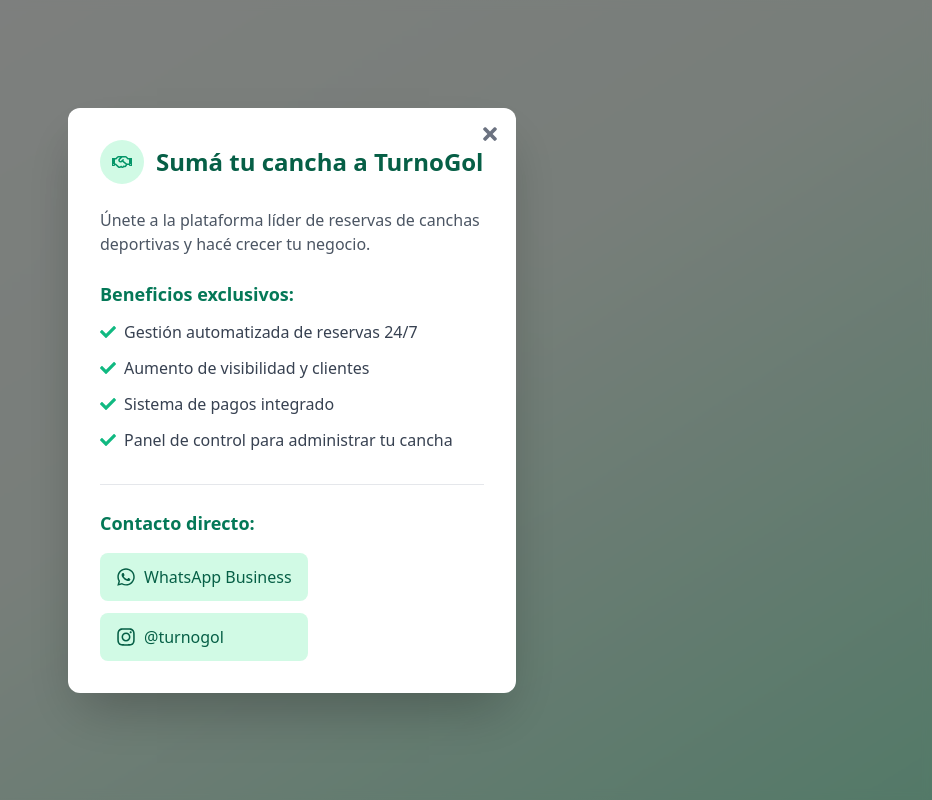
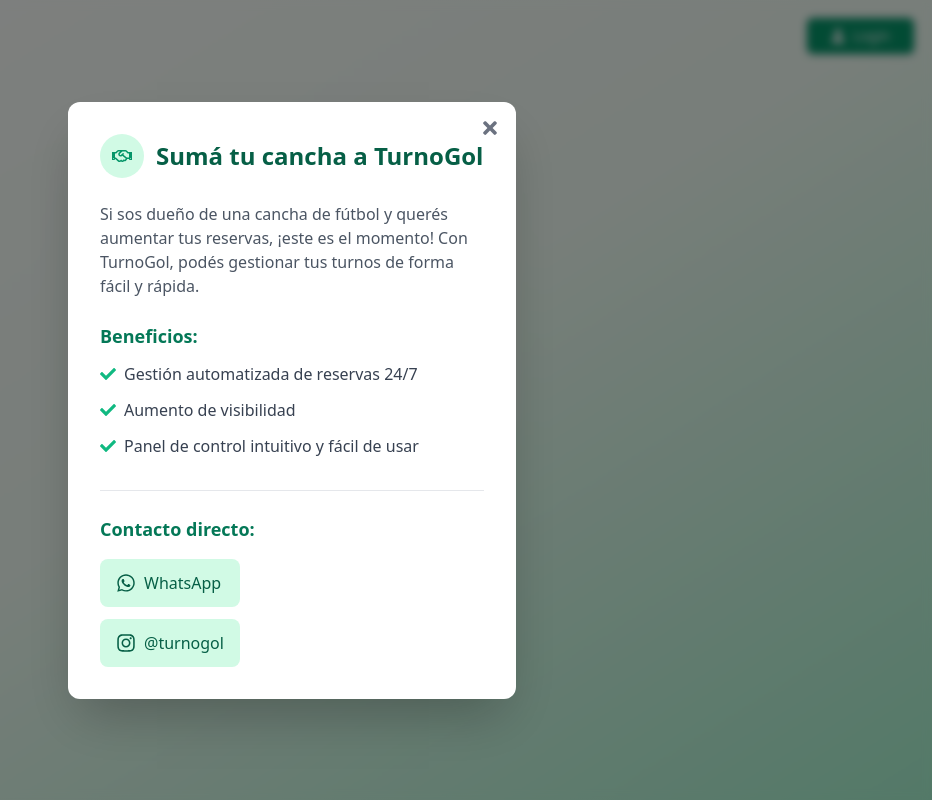
Before and after one commit to GonzaS89/turnoscanchas, a React (Vite) app in the folder front/: page / in a window 1280 px wide. Both pictures are taken after a click on the button "Más info aquí". Shown: the whole page, without its empty margins (348-1280 px from the left). Built offline with nearby package versions, Linux system fonts and the light colour scheme.

Commit message:
probando nueva interfaz

```diff
--- a/front/package.json
+++ b/front/package.json
@@ -12,6 +12,7 @@
   "dependencies": {
     "@tailwindcss/vite": "^4.1.5",
     "axios": "^1.9.0",
+    "date-fns": "^4.1.0",
     "framer-motion": "^12.11.4",
     "lucide-react": "^0.510.0",
     "react": "^19.1.0",
--- a/front/src/App.jsx
+++ b/front/src/App.jsx
@@ -28,7 +28,7 @@
           {/* Vista para jugadores */}
           <Route path="/canchas" element={<Canchas idCancha={setIdCancha} />} />
           <Route
-            path="/reservadeturno"
+            path="/:seccioncancha"
             element={
               <ReservaDeTurno
                 id={idCancha}
@@ -43,7 +43,7 @@
           />
 
           {/* Vista para dueños */}
-          <Route path="/login-cancha" element={<LoginCancha />} />
+          <Route path="/login" element={<LoginCancha />} />
           <Route path="/panelcancha" element={<PanelCancha />} />
           <Route path='/verturnos' element={<VerTurnos />}></Route>
           <Route path='/agregarturno' element={<AgregarTurno />}></Route>
--- a/front/src/PantallaInicial.jsx
+++ b/front/src/PantallaInicial.jsx
@@ -3,7 +3,7 @@
 import { motion, AnimatePresence } from "framer-motion";
 import {
   FaFutbol,
-  FaUserTie,
+  FaUser,
   FaArrowRight,
   FaWhatsapp,
   FaInstagram,
@@ -20,15 +20,38 @@
       initial={{ opacity: 0 }}
       animate={{ opacity: 1 }}
       transition={{ duration: 0.5 }}
-      className="w-full min-h-screen flex flex-col justify-center items-center gap-8 bg-gradient-to-br from-white via-green-50 to-emerald-200 p-6 sm:p-8 relative"
-
+      className="w-full min-h-screen flex flex-col justify-center items-center gap-8 bg-gradient-to-br from-white via-green-50 to-emerald-200 p-6 sm:p-8 relative overflow-hidden"
     >
-
+      <motion.button
+        initial={{ x: 150 }}
+        animate={{ x: 0 }}
+        whileHover={{ scale: 1.05 }}
+        whileTap={{ scale: 0.95 }}
+        transition={{
+          delay: .5,
+          duration: 0.3,
+          type: "tween",
+          damping: 20,
+          stiffness: 100,
+        }}
+        className="inline-flex items-center gap-4 absolute top-4 right-4 text-gray-100 hover:text-gray-700 transition-colors border-2 py-2 px-6 rounded-lg hover:brightness-90 text-sm font-medium bg-emerald-600 hover:bg-green-100 shadow-sm"
+        aria-label="Ir a Canchas"
+      >
+        <Link to="/login" className="flex items-center gap-2">
+          <FaUser />
+          Login
+        </Link>
+      </motion.button>
       {/* Header con animación */}
       <motion.header
         initial={{ y: -50, opacity: 0 }}
         animate={{ y: 0, opacity: 1 }}
-        transition={{ delay: 0.1, duration: 0.3, type: "spring", stiffness: 200}}
+        transition={{
+          delay: 0.1,
+          duration: 0.3,
+          type: "spring",
+          stiffness: 200,
+        }}
         className="bg-white/90 backdrop-blur-sm rounded-3xl p-6 sm:p-8 max-w-md w-full shadow-xl shadow-green-100/50 border border-green-50 text-center"
       >
         <div className="mb-4 flex justify-center">
@@ -51,7 +74,12 @@
         <motion.div
           initial={{ x: -50, opacity: 0 }}
           animate={{ x: 0, opacity: 1 }}
-          transition={{ delay: 0.4, duration: 0.3, type: "spring", stiffness: 200}}
+          transition={{
+            delay: 0.4,
+            duration: 0.3,
+            type: "spring",
+            stiffness: 200,
+          }}
         >
           <Link
             to="/canchas"
@@ -71,10 +99,15 @@
         <motion.div
           initial={{ x: -50, opacity: 0 }}
           animate={{ x: 0, opacity: 1 }}
-          transition={{ delay: 0.6, duration: 0.3, type: "spring", stiffness: 200}}
+          transition={{
+            delay: 0.6,
+            duration: 0.3,
+            type: "spring",
+            stiffness: 200,
+          }}
         >
-          <Link
-            to="/login-cancha"
+          {/* <Link
+            to="/login"
             className="group relative w-full flex items-center justify-between bg-gradient-to-r from-emerald-600 to-green-700 hover:from-emerald-700 hover:to-green-800 text-white font-semibold py-4 px-6 rounded-xl shadow-lg hover:shadow-emerald-200/30 transition-all duration-300 active:scale-[0.98] overflow-hidden"
           >
             <span className="absolute inset-0 bg-gradient-to-r from-green-700 to-emerald-600 opacity-0 group-hover:opacity-100 transition-opacity duration-300"></span>
@@ -85,7 +118,7 @@
             <span className="relative z-10 group-hover:translate-x-1 transition-transform duration-300">
               <FaArrowRight />
             </span>
-          </Link>
+          </Link> */}
         </motion.div>
       </div>
 
@@ -93,7 +126,7 @@
       <motion.div
         initial={{ opacity: 0 }}
         animate={{ opacity: 1 }}
-        transition={{ delay: 1, duration: 0.1, type: "spring", stiffness: 500}}
+        transition={{ delay: 1, duration: 0.1, type: "spring", stiffness: 500 }}
         className="mt-4 text-center text-sm text-emerald-600/80 flex flex-col items-center gap-2"
       >
         <p>¿Querés trabajar con nosotros?</p>
@@ -146,20 +179,20 @@
                 </div>
 
                 <p className="text-gray-600 mb-6">
-                  Únete a la plataforma líder de reservas de canchas deportivas
-                  y hacé crecer tu negocio.
+                  Si sos dueño de una cancha de fútbol y querés aumentar tus
+                  reservas, ¡este es el momento! Con TurnoGol, podés gestionar
+                  tus turnos de forma fácil y rápida.
                 </p>
 
                 <div className="mb-8">
                   <h3 className="text-lg font-semibold text-emerald-700 mb-3">
-                    Beneficios exclusivos:
+                    Beneficios:
                   </h3>
                   <ul className="space-y-3">
                     {[
                       "Gestión automatizada de reservas 24/7",
-                      "Aumento de visibilidad y clientes",
-                      "Sistema de pagos integrado",
-                      "Panel de control para administrar tu cancha",
+                      "Aumento de visibilidad",
+                      "Panel de control intuitivo y fácil de usar",
                     ].map((benefit, index) => (
                       <li key={index} className="flex items-start gap-2">
                         <FaCheck className="text-emerald-500 mt-1 flex-shrink-0" />
@@ -198,7 +231,7 @@
                         className="flex items-center gap-2 bg-emerald-100 hover:bg-emerald-200 text-emerald-800 px-4 py-3 rounded-lg transition-colors"
                       >
                         <FaWhatsapp className="text-xl" />
-                        <span>WhatsApp Business</span>
+                        <span>WhatsApp</span>
                       </a>
                       <a
                         href="https://instagram.com/turnogol"
--- a/front/src/cliente/Canchas.jsx
+++ b/front/src/cliente/Canchas.jsx
@@ -87,7 +87,14 @@
             No se encontraron canchas con ese nombre
           </div>
         ) : (
-          <div className="flex flex-col gap-4">
+          <div className="flex flex-col gap-4 overflow-scroll h-[calc(100vh-250px)]">
+            {/* Barra de búsqueda */}
+            <input type="text"
+              placeholder="Buscar cancha por nombre..."
+              value={searchTerm}
+              onChange={(e) => setSearchTerm(e.target.value)}
+              className="w-full px-4 py-2 rounded-lg border border-gray-200 focus:outline-none focus:ring-2 focus:ring-emerald-500 transition-colors mb-4"
+            />
             {filteredCanchas.map((cancha, index) => (
               <motion.div
                 key={cancha.id}
@@ -99,7 +106,7 @@
                 className="transform-gpu"
               >
                 <Link
-                  to="/reservadeturno"
+                  to={`/${cancha.seccion}`}
                   state={{ idCancha: cancha.id }}
                   className="flex items-center gap-4 rounded-2xl p-4 shadow-sm hover:shadow-md bg-white hover:bg-green-50 border border-gray-100 hover:border-green-200 transition-all duration-200 group"
                   aria-label={`Reservar en cancha ${cancha.nombre}`}
--- a/front/src/cliente/ConfirmarTurno.jsx
+++ b/front/src/cliente/ConfirmarTurno.jsx
@@ -345,8 +345,7 @@
               </div>
               <h3 className="text-xl font-bold text-gray-800 mb-3">¡Solicitud realizada!</h3>
               <p className="text-gray-600 mb-6">
-                Tu turno en <span className="uppercase">{cancha?.nombre}</span> para el{" "}
-                {formatearFecha(turno?.fecha)} a las {formatearHora(turno?.hora)} hs ha sido solicitado.
+                Contactá con el propietario de la cancha para confirmar la reserva, seña o cualquier consulta adicional.
               </p>
 
               {/* Botón de WhatsApp */}
@@ -355,16 +354,17 @@
                 target="_blank"
                 rel="noopener noreferrer"
                 className="flex items-center justify-center gap-2 w-full py-3 bg-green-500 hover:bg-green-600 text-white rounded-lg transition font-medium mb-4"
+                onClick={closeModal}
               >
                 <FaWhatsapp /> Enviar al propietario
               </a>
 
-              <button
+              {/* <button
                 onClick={closeModal}
                 className="w-full py-2 bg-gray-200 hover:bg-gray-300 text-gray-800 rounded-lg transition"
               >
                 Finalizar
-              </button>
+              </button> */}
             </motion.div>
           </motion.div>
         )}
--- a/front/src/cliente/ReservaDeTurno.jsx
+++ b/front/src/cliente/ReservaDeTurno.jsx
@@ -1,4 +1,4 @@
-import { Link, useLocation } from "react-router-dom";
+import { Link, useLocation, useParams } from "react-router-dom";
 import { motion } from "framer-motion";
 import { useCanchas } from "../customHooks/useCanchas";
 import { useObtenerTurnosxCancha } from "../customHooks/useObtenerTurnosxCancha";
@@ -7,9 +7,10 @@
 
 export const ReservaDeTurno = () => {
   const location = useLocation();
+  const { seccioncancha : seccion } = useParams();
   const { idCancha : id } = location.state || {};
   const { datos: canchas, isLoading : loadingCancha } = useCanchas();
-  const cancha = canchas.find((item) => item.id === id);
+  const cancha = canchas.find((item) => item.seccion === seccion);
   const { turnos, isLoading, error } = useObtenerTurnosxCancha(cancha?.id);
 
   const fechaHoy = new Date().toLocaleDateString("sv-SE"); // "YYYY-MM-DD"
--- a/front/src/dueño/PanelCancha.jsx
+++ b/front/src/dueño/PanelCancha.jsx
@@ -44,9 +44,7 @@
         className="text-center mb-8 sm:mb-12 flex flex-col items-center gap-4"
       >
         <div className="w-20 h-20 rounded-full bg-gradient-to-r from-green-400 to-emerald-600 flex items-center justify-center shadow-lg">
-          <span className="text-2xl font-bold text-white">
-            {cancha?.propietario_nombre?.charAt(0) || "P"}
-          </span>
+          <img src={cancha.logo} alt="" className="rounded-full"/>
         </div>
 
         <div>
@@ -57,7 +55,7 @@
             Panel de Gestión
           </h1>
           <p className="text-sm text-gray-500 mt-2">
-            Cancha: <span className="font-medium text-gray-700">{cancha?.nombre || "Tu cancha"}</span>
+            Cancha: <span className="font-medium text-gray-700 uppercase">{cancha?.nombre || "Tu cancha"}</span>
           </p>
         </div>
       </motion.header>
--- a/front/src/dueño/VerTurnos.jsx
+++ b/front/src/dueño/VerTurnos.jsx
@@ -10,7 +10,9 @@
   FaCalendarAlt,
   FaUser,
   FaIdCard,
-  FaPhone
+  FaPhone,
+  FaClock,
+  FaRegThumbsUp
 } from "react-icons/fa";
 import { FcClock } from "react-icons/fc";
 
@@ -158,10 +160,8 @@
 
         {/* Información de la cancha */}
         <div className="bg-white rounded-xl shadow-md p-4 mb-8 border border-emerald-100">
-          <h2 className="text-lg font-semibold text-emerald-800 mb-2">
-            {cancha?.nombre || "Tu cancha"}
-          </h2>
-          <p className="text-gray-600 text-sm">
+
+          <p className="text-gray-600 text-sm text-center font-semibold">
             Administrá los turnos de tu cancha
           </p>
         </div>
@@ -210,7 +210,7 @@
                       animate={{ height: "auto", opacity: 1 }}
                       exit={{ height: 0, opacity: 0 }}
                       transition={{ duration: 0.3 }}
-                      className="divide-y divide-gray-100"
+                      className="divide-y divide-gray-100 flex flex-col gap-2 sm:gap-4 p-4"
                     >
                       {turnosPorFecha.map((turno) => (
                         <motion.li
@@ -248,6 +248,18 @@
                                         Tel: {turno.telefono}
                                       </p>
                                     )}
+                                    <div clas>{turno.estado === 'pendiente' ? (
+
+                                      <span className="text-yellow-600 font-medium text-xs inline-flex items-center gap-1">
+                                        <FaClock />
+                                        Pendiente de confirmación
+                                        </span>
+                                    ) : (
+                                      <span className="text-green-600 font-medium text-xs inline-flex items-center gap-1">
+                                        <FaRegThumbsUp />
+                                        Reservado
+                                        </span>
+                                    )}</div>
                                   </div>
                                 ) : (
                                   <p className="text-emerald-600 font-medium">Disponible</p>
```
Also changed, not shown: 1 other file (tests, documents, lock files or other folders).
